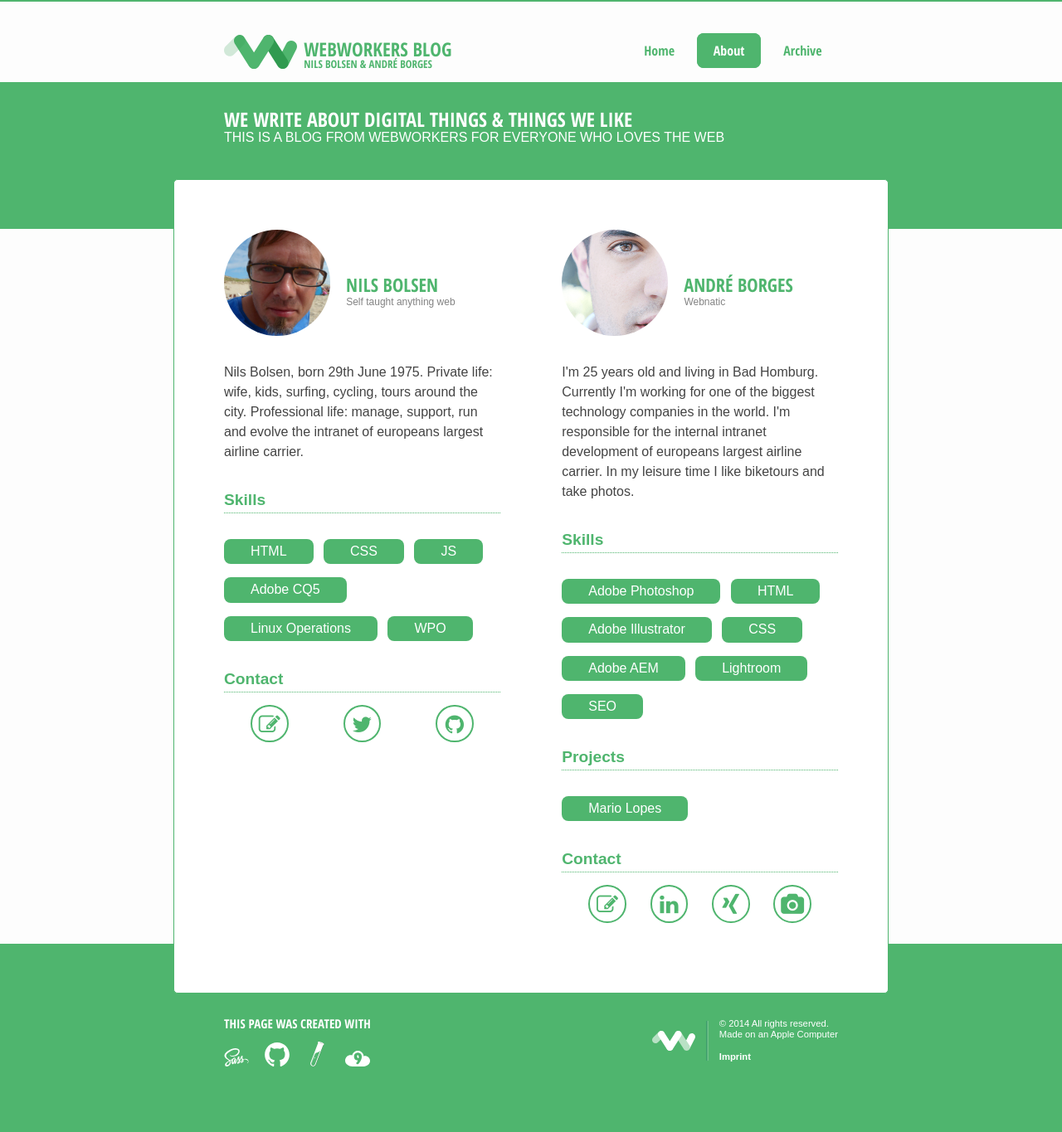
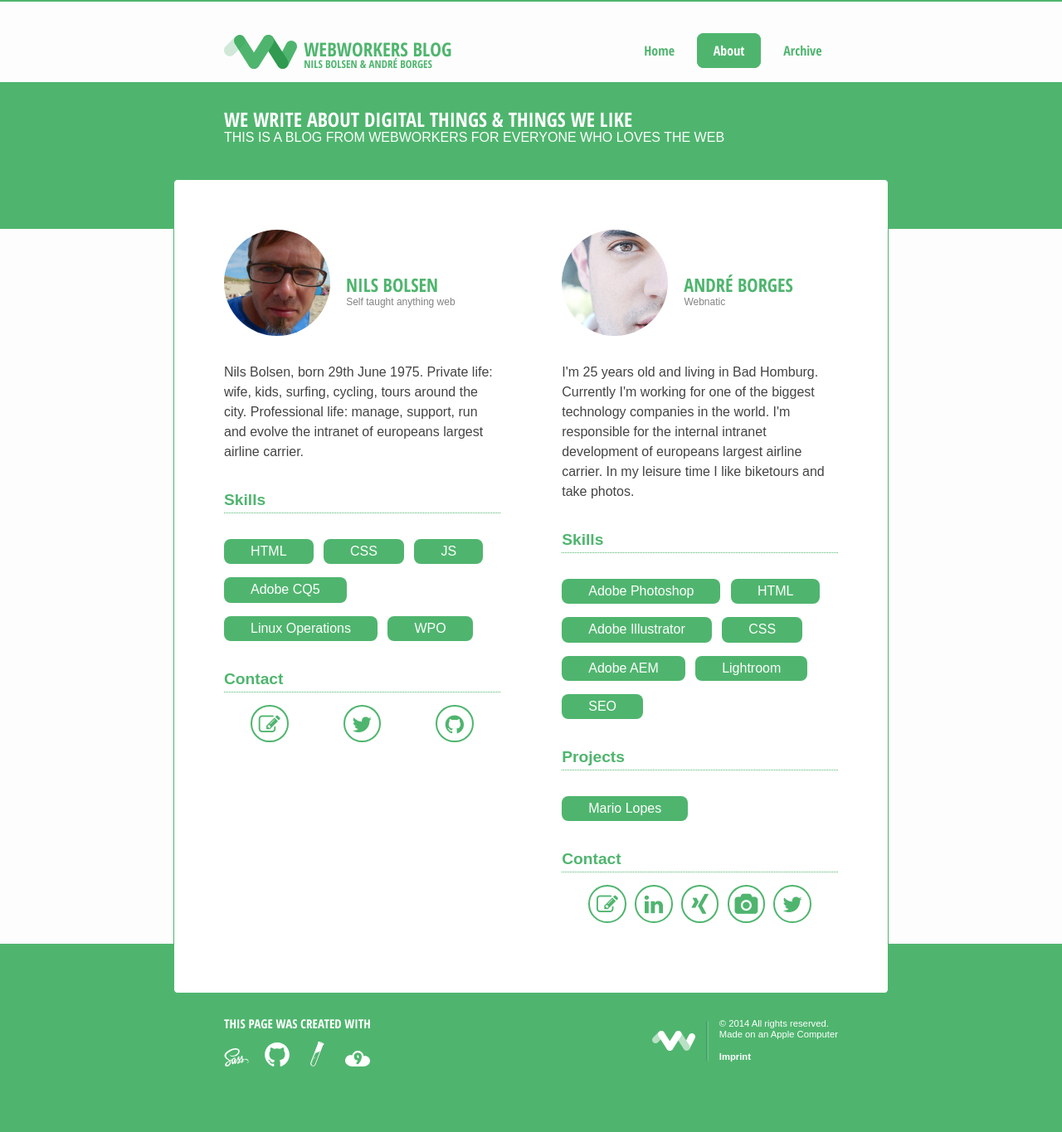
Before and after one commit to webwb/webwb.github.io, a Jekyll site: the page built from about.md, in a window 1280 px wide. Shown: the whole page at 83% size. Built offline with Jekyll 4.4.1, drawn with Linux system fonts in a browser that asks for light colours.

Commit message:
twitter profil added

```diff
--- a/about.md
+++ b/about.md
@@ -107,6 +107,11 @@
           <i class="fa fa-camera fa-stack-1x"></i>
         </a>
       </li>
+      <li>
+        <a href="https://twitter.com/webworkers_io" class="fa-stack fa-2x circle">
+          <i class="fa fa-twitter fa-stack-1x"></i>
+        </a>
+      </li>
     </ul>
   </div>
 </div>
```
